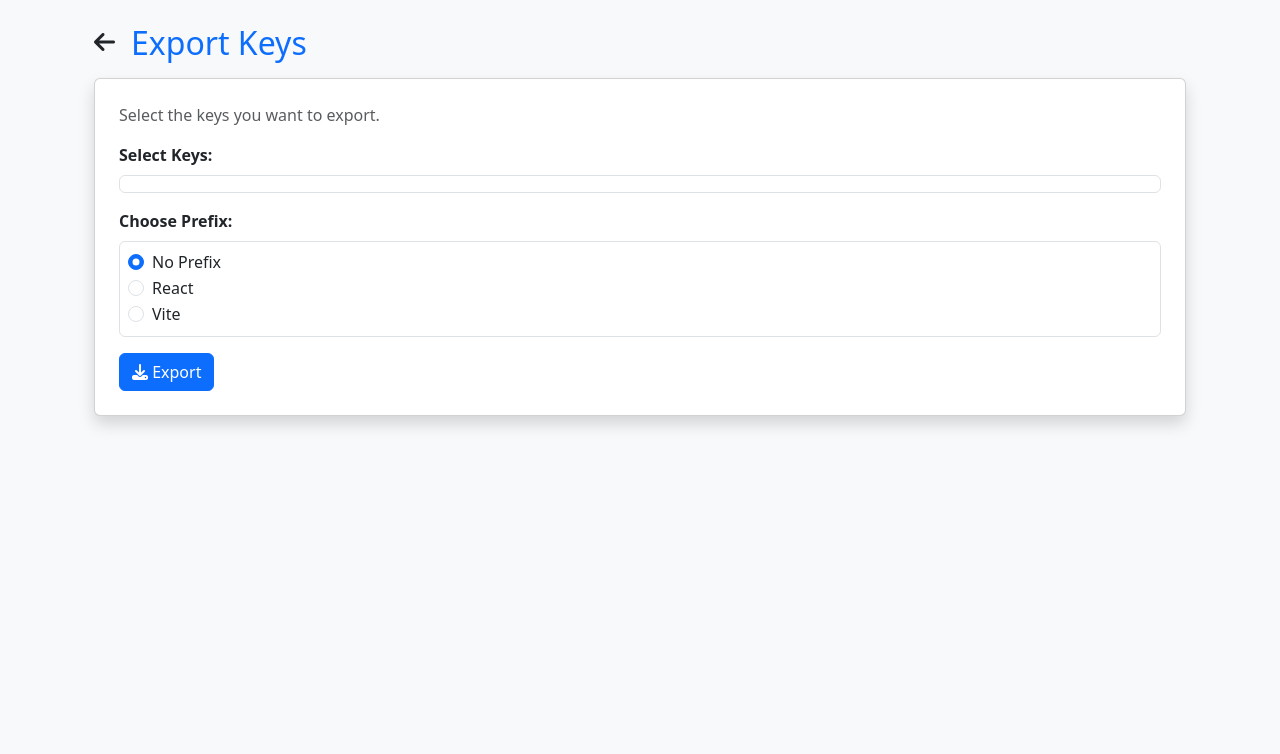
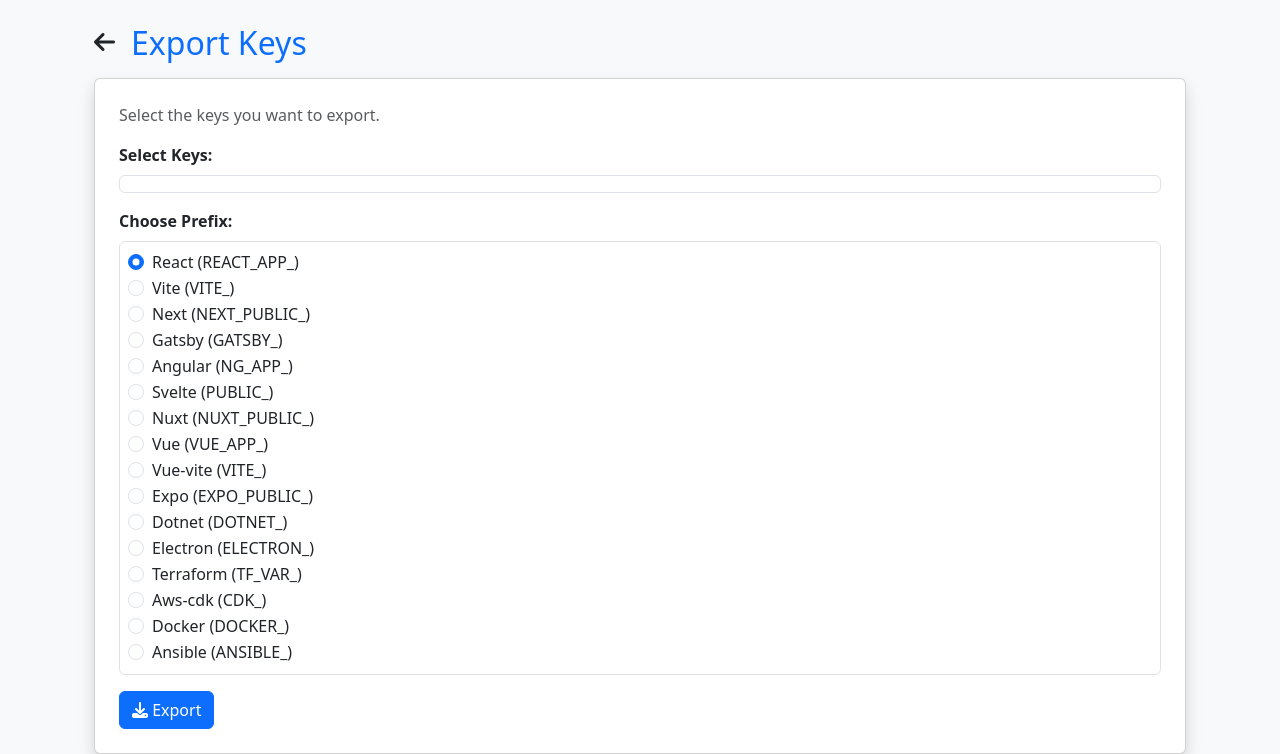
Before and after one commit to WhisperedShadow/EnvPorter, a Flask app: page /export in a window 1280 px wide. Shown: the part 70-824 px from the top of the page. Before the commit the page ends 497 px from the top, so only its background shows below. Run offline with Flask 3, Linux system fonts and the light colour scheme; the visitor is signed in with stand-in values (Sample User, id 1); data that the repository does not hold is empty.

Commit message:
more exports are added

```diff
--- a/app.py
+++ b/app.py
@@ -173,9 +173,30 @@ def edit(base_id):
 def export():
     bases = KeyBase.query.filter_by(user_id=current_user.id).all()
 
+    prefix_map = {
+        "react": "REACT_APP_",
+        "vite": "VITE_",
+        "next": "NEXT_PUBLIC_",
+        "gatsby": "GATSBY_",
+        "angular": "NG_APP_",
+        "svelte": "PUBLIC_",
+        "nuxt": "NUXT_PUBLIC_",
+        "vue": "VUE_APP_",
+        "vue-vite": "VITE_",
+        "expo": "EXPO_PUBLIC_",
+        "dotnet": "DOTNET_",
+        "electron": "ELECTRON_",
+        "terraform": "TF_VAR_",
+        "aws-cdk": "CDK_",
+        "docker": "DOCKER_",
+        "ansible": "ANSIBLE_",
+    }
+
     if request.method == 'POST':
         selected_bases = request.form.getlist('base')
-        prefix = request.form.get('prefix', '')
+        prefix_key = request.form.get('prefix', '')
+        prefix_value = prefix_map.get(prefix_key, "")
+
         keys = Keys.query.filter(Keys.base_id.in_(selected_bases)).all()
         formatted_keys = []
 
@@ -184,12 +205,11 @@ def export():
             base_obj = KeyBase.query.filter_by(base_id=key.base_id).first()
             base = base_obj.base_name.upper() if base_obj else "UNKNOWN"
 
-            if prefix == "react":
-                keyname = f"REACT_APP_{base}_{keyname}"
-            elif prefix == "vite":
-                keyname = f"VITE_{base}_{keyname}"
+
+            if prefix_value:
+                keyname = f"{prefix_value}{base}_{keyname}"
             else:
-                keyname = f'{base}_{keyname}'
+                keyname = f"{base}_{keyname}"
 
             formatted_keys.append(f"{keyname}={key.key}")
 
@@ -200,8 +220,7 @@ def export():
             headers={"Content-Disposition": "attachment; filename=.env"}
         )
 
-
-    return render_template('export.html', bases=bases)
+    return render_template('export.html', bases=bases, prefix_map=prefix_map)
 
 @app.route('/privacy')
 def privacy():
--- a/templates/export.html
+++ b/templates/export.html
@@ -1,5 +1,9 @@
-{% extends 'base.html' %} {% block title %}Export{% endblock %} {% block head
-%}<meta
+{% extends 'base.html' %}
+
+{% block title %}Export{% endblock %}
+
+{% block head %}
+<meta
   name="description"
   content="Export your environment variables as .env files for React, Vite, and other frameworks with EnvPorter."
 />
@@ -7,7 +11,9 @@
   name="keywords"
   content="export env, download .env, generate env file, React env, Vite env, dotenv"
 />
-{% endblock %} {% block body %}
+{% endblock %}
+
+{% block body %}
 <div class="container mt-4">
   <div class="d-flex align-items-center mb-3">
     <a href="javascript:history.back()" class="text-decoration-none text-dark">
@@ -43,39 +49,21 @@
       <div class="mb-3">
         <label class="form-label fw-bold">Choose Prefix:</label>
         <div class="border rounded p-2">
+          {% for key, value in prefix_map.items() %}
           <div class="form-check">
             <input
               class="form-check-input"
               type="radio"
               name="prefix"
-              value="none"
-              id="none"
-              checked
+              value="{{ key }}"
+              id="prefix{{ key }}"
+              {% if loop.first %}checked{% endif %}
             />
-            <label class="form-check-label" for="none">No Prefix</label>
+            <label class="form-check-label" for="prefix{{ key }}">
+              {{ key|capitalize }} ({{ value }})
+            </label>
           </div>
-
-          <div class="form-check">
-            <input
-              class="form-check-input"
-              type="radio"
-              name="prefix"
-              value="react"
-              id="react"
-            />
-            <label class="form-check-label" for="react">React</label>
-          </div>
-
-          <div class="form-check">
-            <input
-              class="form-check-input"
-              type="radio"
-              name="prefix"
-              value="vite"
-              id="vite"
-            />
-            <label class="form-check-label" for="vite">Vite</label>
-          </div>
+          {% endfor %}
         </div>
       </div>
 
```
